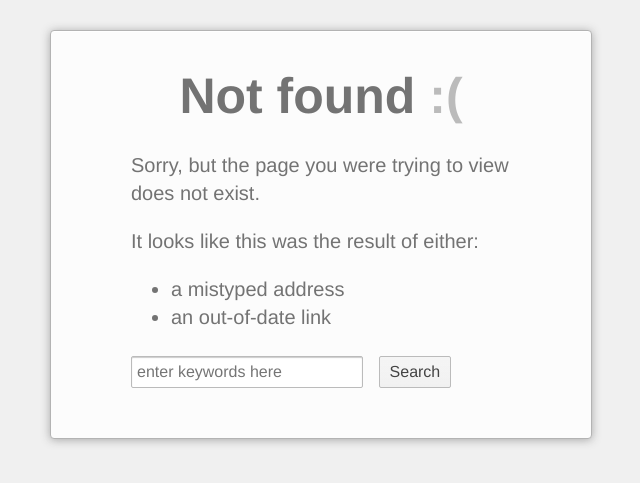
After one commit to fat404/camelca.se, a PHP site: template dev/views/404.html in a window 1280 px wide. The commit adds this page. Shown: the top 483 px of the page, without its empty margins (319-959 px from the left). Run offline with PHP 8.4, Linux system fonts and the light colour scheme; the template is opened without the code that fills it, so the values that code supplies are empty.

Commit message:
Added search function, search page template, search pagination, boilerplate's 404 page

```diff
--- /dev/null
+++ b/dev/views/404.html
@@ -0,0 +1,157 @@
+<!DOCTYPE html>
+<html lang="en">
+    <head>
+        <meta charset="utf-8">
+        <title>Page Not Found :(</title>
+        <style>
+            ::-moz-selection {
+                background: #b3d4fc;
+                text-shadow: none;
+            }
+
+            ::selection {
+                background: #b3d4fc;
+                text-shadow: none;
+            }
+
+            html {
+                padding: 30px 10px;
+                font-size: 20px;
+                line-height: 1.4;
+                color: #737373;
+                background: #f0f0f0;
+                -webkit-text-size-adjust: 100%;
+                -ms-text-size-adjust: 100%;
+            }
+
+            html,
+            input {
+                font-family: "Helvetica Neue", Helvetica, Arial, sans-serif;
+            }
+
+            body {
+                max-width: 500px;
+                _width: 500px;
+                padding: 30px 20px 50px;
+                border: 1px solid #b3b3b3;
+                border-radius: 4px;
+                margin: 0 auto;
+                box-shadow: 0 1px 10px #a7a7a7, inset 0 1px 0 #fff;
+                background: #fcfcfc;
+            }
+
+            h1 {
+                margin: 0 10px;
+                font-size: 50px;
+                text-align: center;
+            }
+
+            h1 span {
+                color: #bbb;
+            }
+
+            h3 {
+                margin: 1.5em 0 0.5em;
+            }
+
+            p {
+                margin: 1em 0;
+            }
+
+            ul {
+                padding: 0 0 0 40px;
+                margin: 1em 0;
+            }
+
+            .container {
+                max-width: 380px;
+                _width: 380px;
+                margin: 0 auto;
+            }
+
+            /* google search */
+
+            #goog-fixurl ul {
+                list-style: none;
+                padding: 0;
+                margin: 0;
+            }
+
+            #goog-fixurl form {
+                margin: 0;
+            }
+
+            #goog-wm-qt,
+            #goog-wm-sb {
+                border: 1px solid #bbb;
+                font-size: 16px;
+                line-height: normal;
+                vertical-align: top;
+                color: #444;
+                border-radius: 2px;
+            }
+
+            #goog-wm-qt {
+                width: 220px;
+                height: 20px;
+                padding: 5px;
+                margin: 5px 10px 0 0;
+                box-shadow: inset 0 1px 1px #ccc;
+            }
+
+            #goog-wm-sb {
+                display: inline-block;
+                height: 32px;
+                padding: 0 10px;
+                margin: 5px 0 0;
+                white-space: nowrap;
+                cursor: pointer;
+                background-color: #f5f5f5;
+                background-image: -webkit-linear-gradient(rgba(255,255,255,0), #f1f1f1);
+                background-image: -moz-linear-gradient(rgba(255,255,255,0), #f1f1f1);
+                background-image: -ms-linear-gradient(rgba(255,255,255,0), #f1f1f1);
+                background-image: -o-linear-gradient(rgba(255,255,255,0), #f1f1f1);
+                -webkit-appearance: none;
+                -moz-appearance: none;
+                appearance: none;
+                *overflow: visible;
+                *display: inline;
+                *zoom: 1;
+            }
+
+            #goog-wm-sb:hover,
+            #goog-wm-sb:focus {
+                border-color: #aaa;
+                box-shadow: 0 1px 1px rgba(0, 0, 0, 0.1);
+                background-color: #f8f8f8;
+            }
+
+            #goog-wm-qt:hover,
+            #goog-wm-qt:focus {
+                border-color: #105cb6;
+                outline: 0;
+                color: #222;
+            }
+
+            input::-moz-focus-inner {
+                padding: 0;
+                border: 0;
+            }
+        </style>
+    </head>
+    <body>
+        <div class="container">
+            <h1>Not found <span>:(</span></h1>
+            <p>Sorry, but the page you were trying to view does not exist.</p>
+            <p>It looks like this was the result of either:</p>
+            <ul>
+                <li>a mistyped address</li>
+                <li>an out-of-date link</li>
+            </ul>
+            <form action="/search" method="GET">
+                <input type="text" name="s" value="" placeholder="enter keywords here" id="goog-wm-qt">
+                <input type="submit" value="Search" id="goog-wm-sb">
+            </form>
+        </div>
+    </body>
+</html>
--- a/dev/views/base.html
+++ b/dev/views/base.html
@@ -7,7 +7,7 @@
         <link href='http://fonts.googleapis.com/css?family=Droid+Serif:400,700,400italic|Open+Sans:400,600,700' rel='stylesheet' type='text/css'>
         <meta charset="utf-8">
         <meta http-equiv="X-UA-Compatible" content="IE=edge,chrome=1">
-        <title>camelCase</title>
+        <title>{% if page.title %}{{ page.title }} - {% endif %}camelCase</title>
         <meta name="description" content="">
         <meta name="viewport" content="width=device-width">
 
@@ -31,7 +31,7 @@
                     {% endfor %}
                     </ul>
                 </nav>
-                <form class="search" action="" method="POST">
+                <form class="search" action="/search" method="GET">
                     <input type="text" name="s" value="" placeholder="search">
                 </form>
             </div>
@@ -52,7 +52,7 @@
                     {% endfor %}
                     </ul>
                 </nav>
-                <form class="search" action="" method="POST">
+                <form class="search" action="/search" method="GET">
                     <input type="text" name="s" value="" placeholder="search">
                 </form>
                 <div id="copyright"><a href="/humans.txt" target="_blank">&copy;</a> <span>2013 camelCa.se</span></div>
```
Also changed, not shown: dev/views/search-result.html (added, +39 -0 lines), dev/web/css/main.css (+7 -0 lines), dev/web/index.php (+100 -10 lines).
